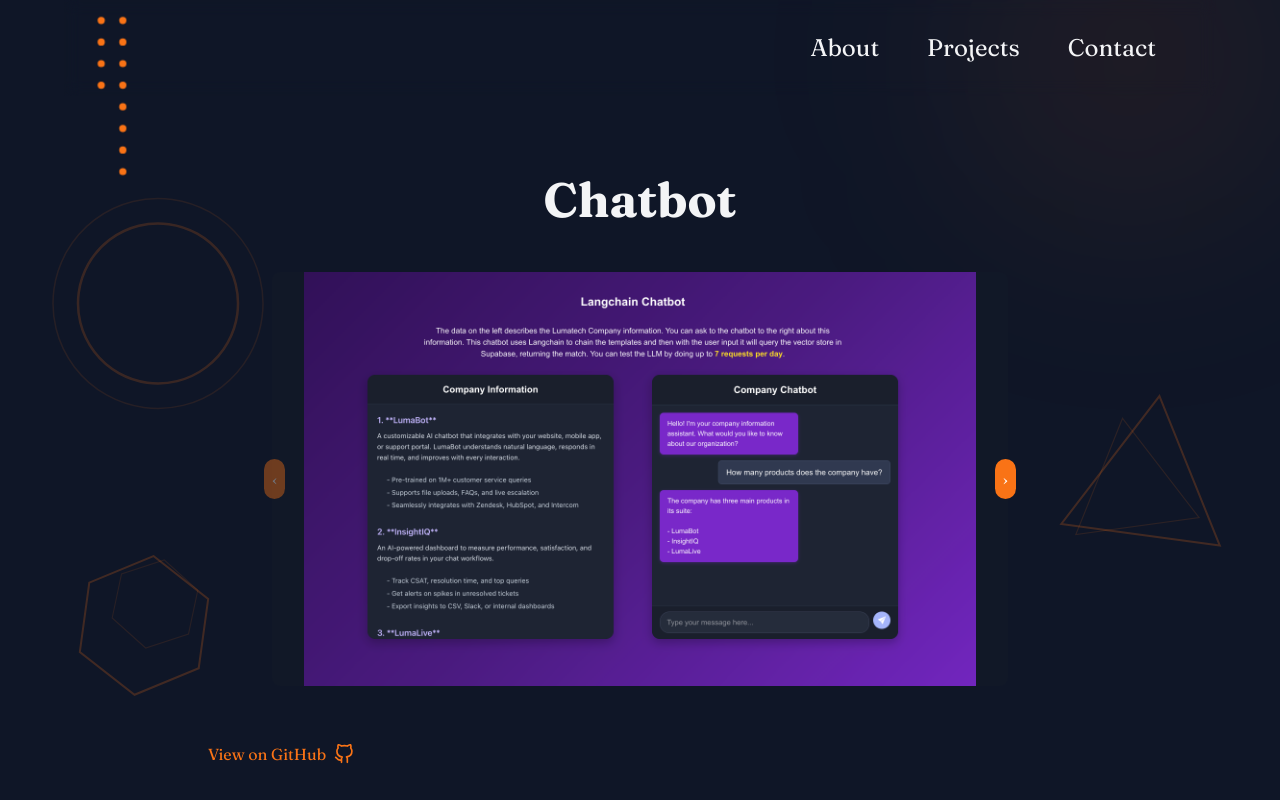
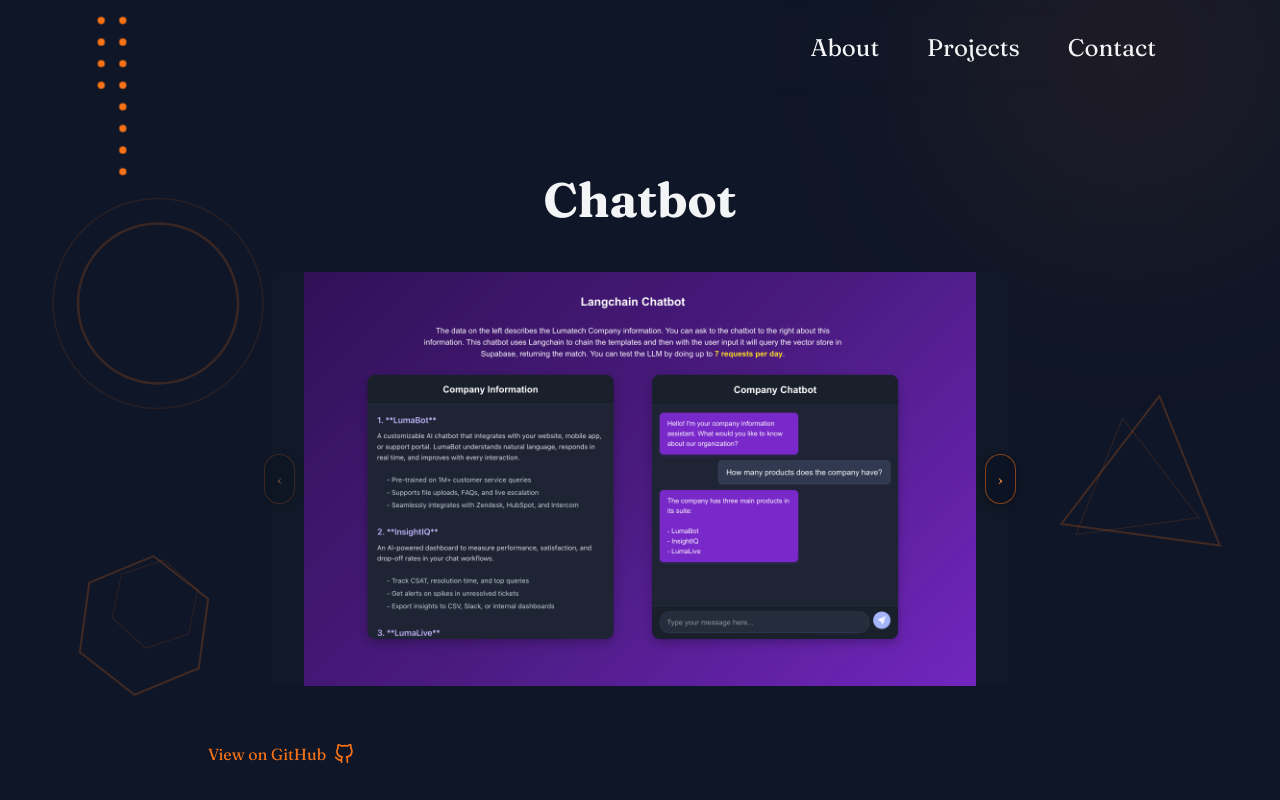
Before and after one commit to karinfdez/nextjs-portfolio, a Next.js app: page /projects/chatbot in a window 1280 px wide. Shown: the top 800 px of the page. Built offline with nearby package versions, Linux system fonts and the light colour scheme.

Commit message:
Update carousel nav

```diff
--- a/app/components/ProjectMediaCarousel.jsx
+++ b/app/components/ProjectMediaCarousel.jsx
@@ -4,9 +4,19 @@
 import useEmblaCarousel from "embla-carousel-react";
 import { useCallback, useState, useEffect } from "react";
 
+const navBtn =
+  "absolute top-1/2 -translate-y-1/2 z-10 p-3 rounded-full \
+   border border-orange-500/50 text-orange-400 \
+   bg-[#0b1120]/60 backdrop-blur-sm \
+   shadow-[0_2px_10px_rgba(0,0,0,.35)] \
+   transition-colors duration-300 \
+   hover:bg-orange-500 hover:text-white hover:border-orange-500 \
+   focus:outline-none focus:ring-2 focus:ring-orange-500/40 \
+   disabled:opacity-40 disabled:hover:bg-transparent disabled:hover:text-orange-400";
+
 const PrevButton = ({ enabled, onClick }) => (
   <button
-    className="embla__prev absolute left-2 top-1/2 -translate-y-1/2 z-10 p-2 rounded-full bg-orange-500 hover:bg-orange-500 text-white disabled:opacity-40"
+    className={`${navBtn} left-2`}
     onClick={onClick}
     disabled={!enabled}
     aria-label="Previous slide"
@@ -17,7 +27,7 @@
 
 const NextButton = ({ enabled, onClick }) => (
   <button
-    className="embla__next absolute right-2 top-1/2 -translate-y-1/2 z-10 p-2 rounded-full bg-orange-500 hover:bg-orange-500 text-white disabled:opacity-40"
+    className={`${navBtn} right-2`}
     onClick={onClick}
     disabled={!enabled}
     aria-label="Next slide"
```
